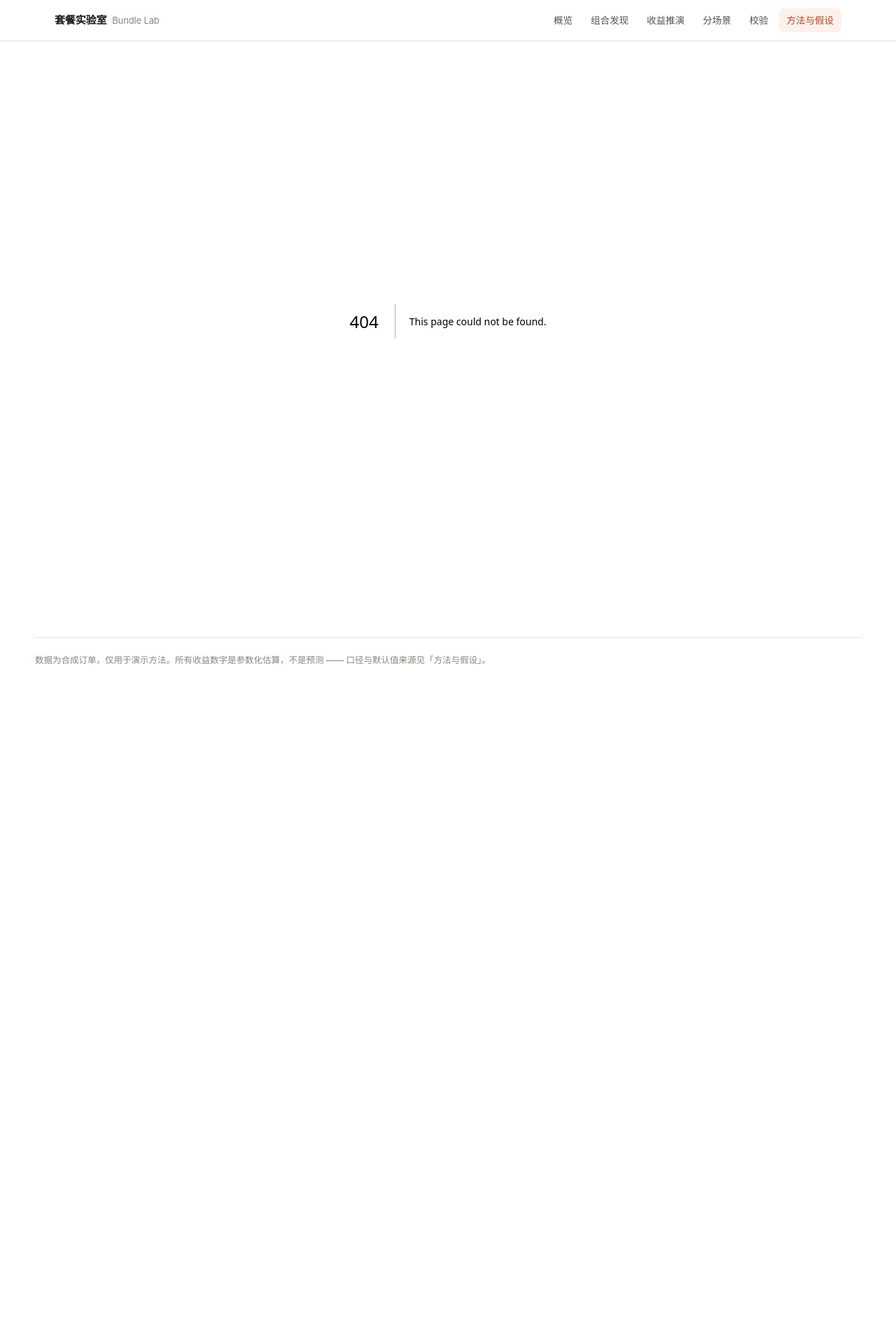
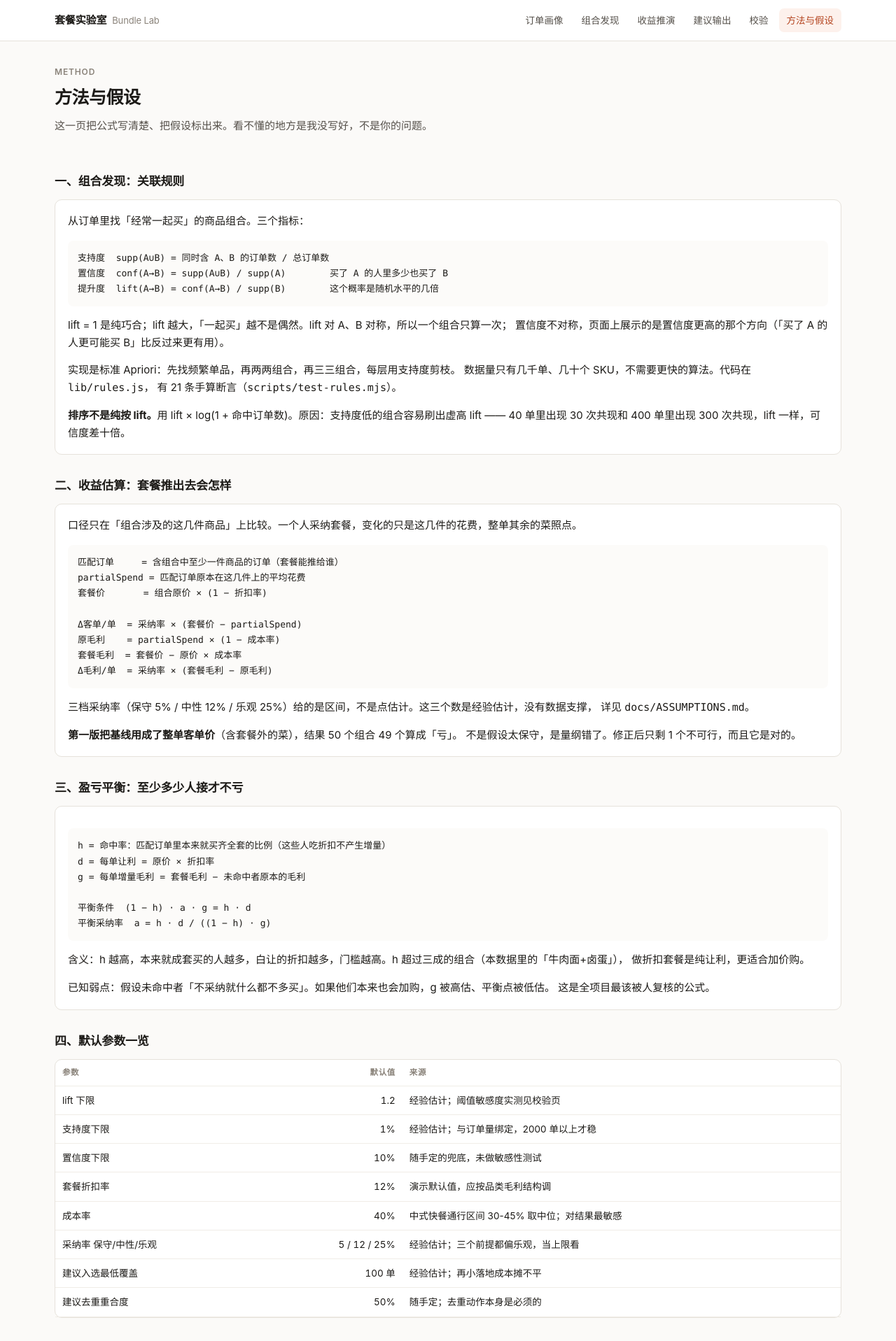
Before and after one commit to AndyZhang666666/bundle-lab, a Next.js app: page /bundle-lab/method in a window 1280 px wide. Before the commit this address had no page. Shown: the top 1917 px of the page at 70% size. Before the commit the page ends 995 px from the top, so only its background shows below. Built offline with nearby package versions, Linux system fonts and the light colour scheme.

Commit message:
feat(ui): 方法与假设页 —— 三组公式写全，默认参数一张表标来源，导航对齐实际页面

```diff
--- /dev/null
+++ b/app/method/page.js
@@ -0,0 +1,112 @@
+export default function MethodPage() {
+  return (
+    <>
+      <div className="page-head">
+        <div className="eyebrow">Method</div>
+        <h1>方法与假设</h1>
+        <p>这一页把公式写清楚、把假设标出来。看不懂的地方是我没写好，不是你的问题。</p>
+      </div>
+
+      <h2 className="sec">一、组合发现：关联规则</h2>
+      <div className="card">
+        <p style={{ marginTop: 0 }}>从订单里找「经常一起买」的商品组合。三个指标：</p>
+        <pre className="mono" style={{ background: '#fcfbf9', padding: 14, borderRadius: 8, fontSize: 13, lineHeight: 1.7 }}>
+{`支持度  supp(A∪B) = 同时含 A、B 的订单数 / 总订单数
+置信度  conf(A→B) = supp(A∪B) / supp(A)        买了 A 的人里多少也买了 B
+提升度  lift(A→B) = conf(A→B) / supp(B)        这个概率是随机水平的几倍`}
+        </pre>
+        <p>
+          lift = 1 是纯巧合；lift 越大，「一起买」越不是偶然。lift 对 A、B 对称，所以一个组合只算一次；
+          置信度不对称，页面上展示的是置信度更高的那个方向（「买了 A 的人更可能买 B」比反过来更有用）。
+        </p>
+        <p>
+          实现是标准 Apriori：先找频繁单品，再两两组合，再三三组合，每层用支持度剪枝。
+          数据量只有几千单、几十个 SKU，不需要更快的算法。代码在 <span className="mono">lib/rules.js</span>，
+          有 21 条手算断言（<span className="mono">scripts/test-rules.mjs</span>）。
+        </p>
+        <p style={{ marginBottom: 0 }}>
+          <b>排序不是纯按 lift。</b>用 lift × log(1 + 命中订单数)。原因：支持度低的组合容易刷出虚高 lift
+          —— 40 单里出现 30 次共现和 400 单里出现 300 次共现，lift 一样，可信度差十倍。
+        </p>
+      </div>
+
+      <h2 className="sec">二、收益估算：套餐推出去会怎样</h2>
+      <div className="card">
+        <p style={{ marginTop: 0 }}>
+          口径只在「组合涉及的这几件商品」上比较。一个人采纳套餐，变化的只是这几件的花费，整单其余的菜照点。
+        </p>
+        <pre className="mono" style={{ background: '#fcfbf9', padding: 14, borderRadius: 8, fontSize: 13, lineHeight: 1.7 }}>
+{`匹配订单     = 含组合中至少一件商品的订单（套餐能推给谁）
+partialSpend = 匹配订单原本在这几件上的平均花费
+套餐价       = 组合原价 × (1 − 折扣率)
+
+Δ客单/单  = 采纳率 × (套餐价 − partialSpend)
+原毛利    = partialSpend × (1 − 成本率)
+套餐毛利  = 套餐价 − 原价 × 成本率
+Δ毛利/单  = 采纳率 × (套餐毛利 − 原毛利)`}
+        </pre>
+        <p>
+          三档采纳率（保守 5% / 中性 12% / 乐观 25%）给的是区间，不是点估计。这三个数是经验估计，没有数据支撑，
+          详见 <span className="mono">docs/ASSUMPTIONS.md</span>。
+        </p>
+        <p style={{ marginBottom: 0 }}>
+          <b>第一版把基线用成了整单客单价</b>（含套餐外的菜），结果 50 个组合 49 个算成「亏」。
+          不是假设太保守，是量纲错了。修正后只剩 1 个不可行，而且它是对的。
+        </p>
+      </div>
+
+      <h2 className="sec">三、盈亏平衡：至少多少人接才不亏</h2>
+      <div className="card">
+        <pre className="mono" style={{ background: '#fcfbf9', padding: 14, borderRadius: 8, fontSize: 13, lineHeight: 1.7 }}>
+{`h = 命中率：匹配订单里本来就买齐全套的比例（这些人吃折扣不产生增量）
+d = 每单让利 = 原价 × 折扣率
+g = 每单增量毛利 = 套餐毛利 − 未命中者原本的毛利
+
+平衡条件  (1 − h) · a · g = h · d
+平衡采纳率  a = h · d / ((1 − h) · g)`}
+        </pre>
+        <p>
+          含义：h 越高，本来就成套买的人越多，白让的折扣越多，门槛越高。h 超过三成的组合（本数据里的「牛肉面+卤蛋」），
+          做折扣套餐是纯让利，更适合加价购。
+        </p>
+        <p style={{ marginBottom: 0 }}>
+          已知弱点：假设未命中者「不采纳就什么都不多买」。如果他们本来也会加购，g 被高估、平衡点被低估。
+          这是全项目最该被人复核的公式。
+        </p>
+      </div>
+
+      <h2 className="sec">四、默认参数一览</h2>
+      <div className="card" style={{ padding: 0 }}>
+        <table className="tbl">
+          <thead>
+            <tr>
+              <th>参数</th>
+              <th className="num">默认值</th>
+              <th>来源</th>
+            </tr>
+          </thead>
+          <tbody>
+            <tr><td>lift 下限</td><td className="num">1.2</td><td>经验估计；阈值敏感度实测见校验页</td></tr>
+            <tr><td>支持度下限</td><td className="num">1%</td><td>经验估计；与订单量绑定，2000 单以上才稳</td></tr>
+            <tr><td>置信度下限</td><td className="num">10%</td><td>随手定的兜底，未做敏感性测试</td></tr>
+            <tr><td>套餐折扣率</td><td className="num">12%</td><td>演示默认值，应按品类毛利结构调</td></tr>
+            <tr><td>成本率</td><td className="num">40%</td><td>中式快餐通行区间 30-45% 取中位；对结果最敏感</td></tr>
+            <tr><td>采纳率 保守/中性/乐观</td><td className="num">5 / 12 / 25%</td><td>经验估计；三个前提都偏乐观，当上限看</td></tr>
+            <tr><td>建议入选最低覆盖</td><td className="num">100 单</td><td>经验估计；再小落地成本摊不平</td></tr>
+            <tr><td>建议去重重合度</td><td className="num">50%</td><td>随手定；去重动作本身是必须的</td></tr>
+          </tbody>
+        </table>
+      </div>
+
+      <h2 className="sec">五、不做什么</h2>
+      <div className="card">
+        <ul style={{ margin: 0, paddingLeft: 20, lineHeight: 1.9 }}>
+          <li>不接真实平台 API，不做在线推荐服务。这是分析工具，不是系统。</li>
+          <li>不做定价优化。套餐价 = 原价 × 折扣，折扣是手动滑杆，工具不搜最优解 —— 没有真实 A/B 数据，寻优出来的是假精度。</li>
+          <li>不做库存、不做蚕食建模、不做显著性检验。</li>
+          <li>不用任何真实业务数据。全部合成，生成规则在 <span className="mono">data/GENERATION.md</span>。</li>
+        </ul>
+      </div>
+    </>
+  );
+}
--- a/app/nav.js
+++ b/app/nav.js
@@ -4,10 +4,10 @@ import { usePathname } from 'next/navigation';
 import Link from 'next/link';
 
 const LINKS = [
-  ['/', '概览'],
+  ['/', '订单画像'],
   ['/bundles', '组合发现'],
   ['/simulate', '收益推演'],
-  ['/segments', '分场景'],
+  ['/playbook', '建议输出'],
   ['/validation', '校验'],
   ['/method', '方法与假设'],
 ];
```
